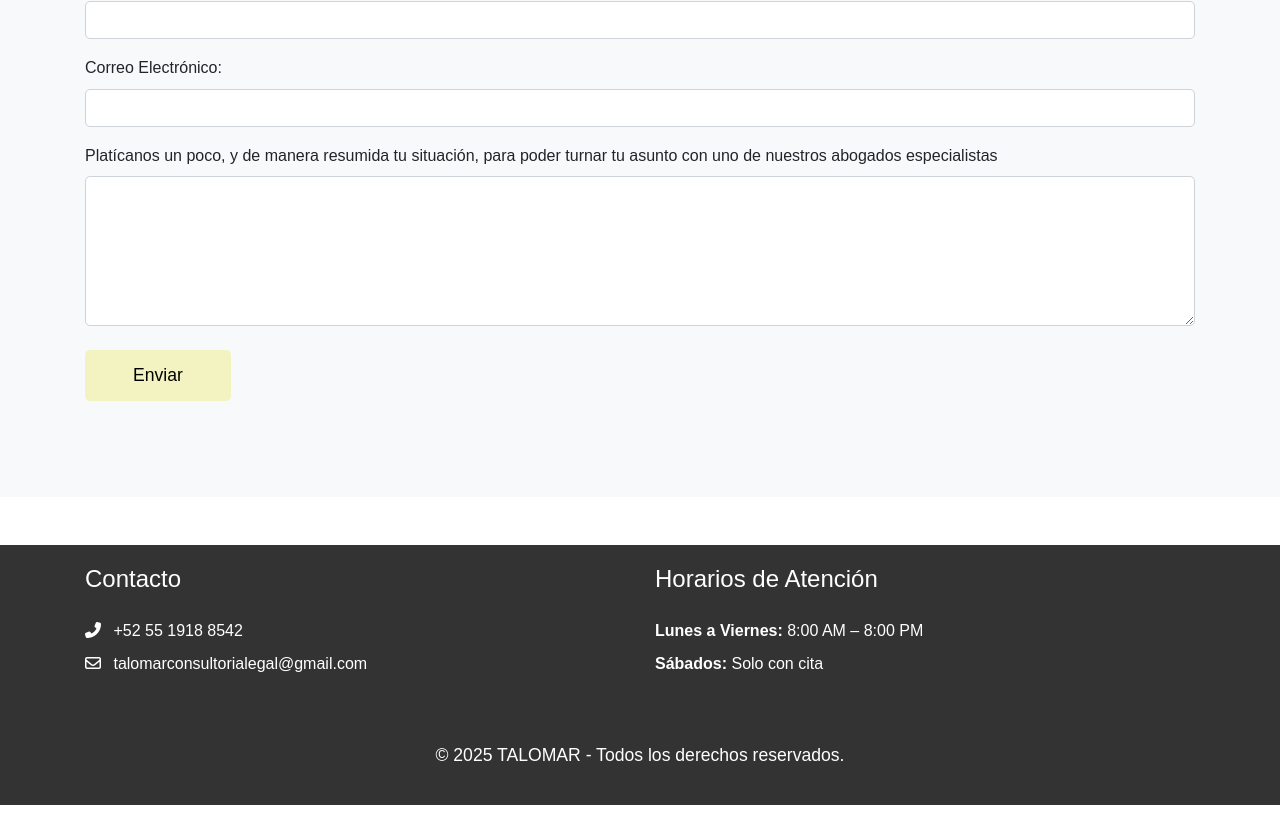
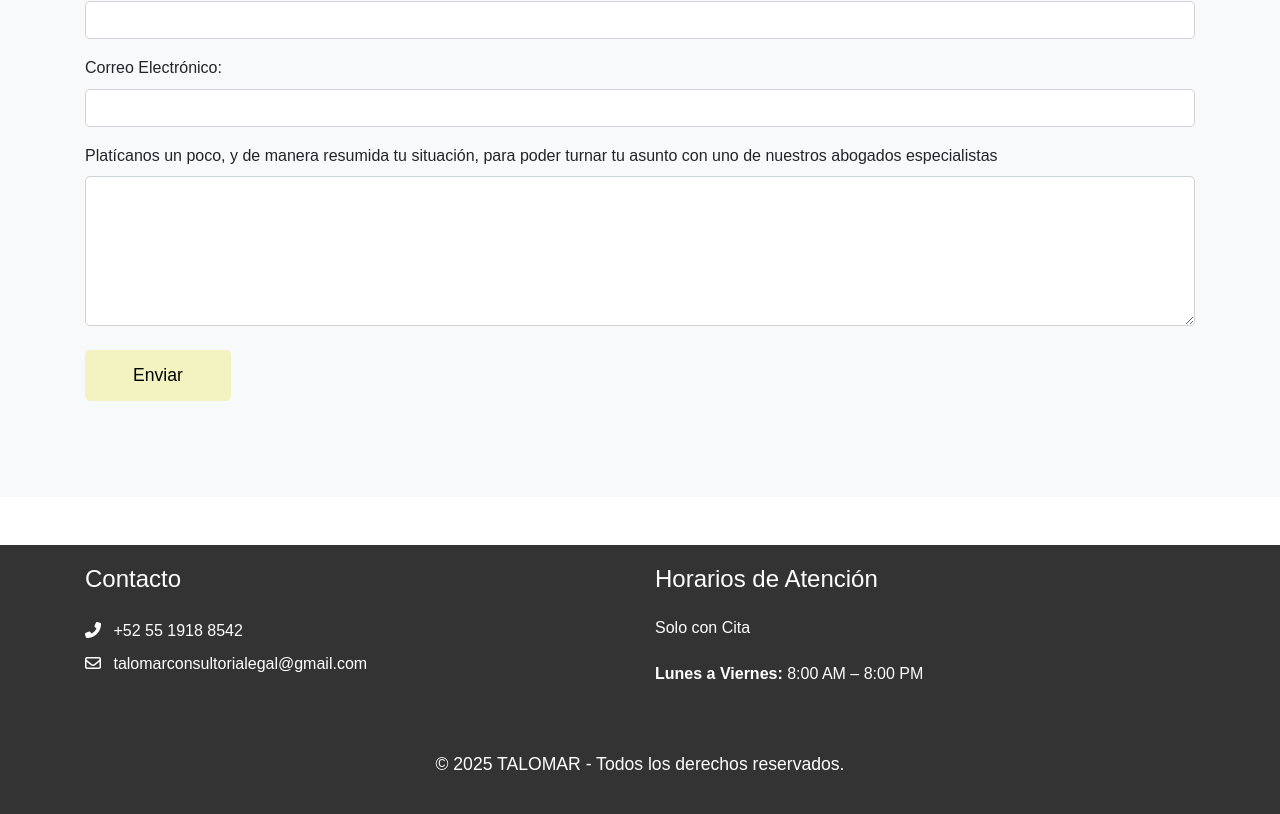
Before and after one commit to TalomarCL/TalomarCL.github.io, a plain HTML site: page agenda.html in a window 1280 px wide. Shown: the part 814-1628 px from the top of the page. Drawn offline with nearby package versions, Linux system fonts and the light colour scheme.

Commit message:
Update agenda.html

```diff
--- a/agenda.html
+++ b/agenda.html
@@ -287,9 +287,10 @@
         </div>
         <div class="col-md-6 mb-4">
           <h4>Horarios de Atención</h4>
+	<h6>Solo con Cita</h6>
           <ul class="list-unstyled">
             <li class="mb-2"><strong>Lunes a Viernes:</strong> 8:00 AM – 8:00 PM</li>
-            <li><strong>Sábados:</strong> Solo con cita</li>
+
           </ul>
         </div>
       </div>
```
